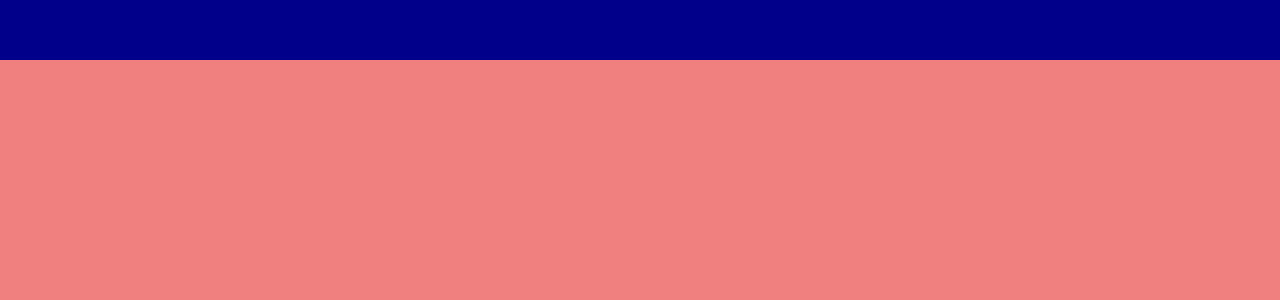
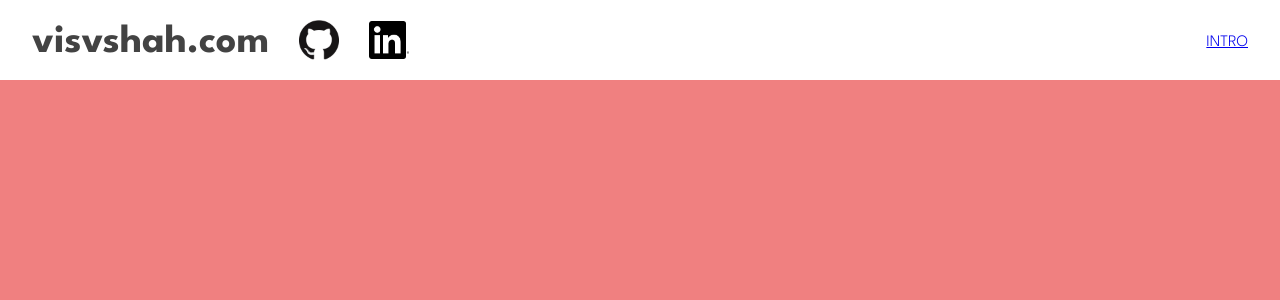
Before and after one commit to VisvShah/visvshah.github.io, a React (Create React App) app: page / in a window 1280 px wide. Shown: the top 300 px of the page. Built offline with nearby package versions, Linux system fonts and the light colour scheme.

Commit message:
Navigation Bar Part 1
-Added Navigation Bar (topBar) that has a link to the about page of the website, a link to my gitHub, and a link to my linkedin

```diff
--- a/src/Components/About/About.jsx
+++ b/src/Components/About/About.jsx
@@ -2,7 +2,7 @@ import React from 'react'
 import './about.scss'
 export default function About() {
   return (
-    <div className='about'>
+    <div className='about' id = 'about'>
 
     </div>
   )
--- a/src/Components/Contact/Contacts.jsx
+++ b/src/Components/Contact/Contacts.jsx
@@ -2,7 +2,7 @@ import React from 'react'
 import './contacts.scss'
 export default function Contacts() {
   return (
-    <div className = 'contacts'>
+    <div className = 'contacts' id = 'contacts'>
 
     </div>
   )
--- a/src/Components/Projects/Projects.jsx
+++ b/src/Components/Projects/Projects.jsx
@@ -2,7 +2,7 @@ import React from 'react'
 import './projects.scss'
 export default function Projects() {
   return (
-    <div className = 'projects'>
+    <div className = 'projects' id = 'projects'>
 
     </div>
   )
--- a/src/Components/Skills/Skills.jsx
+++ b/src/Components/Skills/Skills.jsx
@@ -2,7 +2,7 @@ import React from 'react'
 import './skills.scss'
 export default function Skills() {
   return (
-    <div className = 'skills'>
+    <div className = 'skills' id = 'skills'>
 
     </div>
   )
--- a/src/Components/Topbar/Topbar.jsx
+++ b/src/Components/Topbar/Topbar.jsx
@@ -1,9 +1,20 @@
 import React from 'react'
 import './topbar.scss'
+import gitLogo from '../../assets/githubLogo.png'
+import linkedinLogo from '../../assets/linkedinLogo.png'
 export default function TopBar() {
   return (
     <div className = 'topbar'>
-
+        <div className = 'header'>
+            <div className="leftSide">
+                <a href = '#about' className = 'logo'>visvshah.com</a>
+                <a href = 'https://github.com/VisvShah' target='_blank' rel="noreferrer noopener"> <img src = {gitLogo} alt = 'Github Logo' className = 'gitLogo'></img></a>
+                <a href = 'www.linkedin.com/in/visvshah' target='_blank' rel="noreferrer noopener"> <img src = {linkedinLogo} alt = 'Linkedin Logo' className = 'linkedinLogo'></img></a>
+            </div>
+            <div className="rightSide">
+                <a href = '#about'>INTRO</a>
+            </div>
+        </div>
     </div>
   )
 }
--- a/src/Components/Topbar/topbar.scss
+++ b/src/Components/Topbar/topbar.scss
@@ -1,8 +1,39 @@
+@import "../../global.scss";
 .topbar{
     width: 100%;
-    height: 60px;
-    background-color: darkblue;
+    height: 80px;
+    background-color: white;
+    color: $mainColor;
     position: fixed;
     top: 0;
     z-index: 3;
+    overflow:hidden;
+    .header{
+        padding: 20px 32px;
+        display: flex;
+        align-items: center;
+        justify-content: space-between;
+        .leftSide{
+            display: flex;
+            align-items: center;
+            .logo{
+                font-size: 40px;
+                font-weight:700;
+                text-decoration: none;
+                color: inherit;
+            }
+            .gitLogo{
+                margin-left: 30px;
+                width: 40px;
+            }
+            .linkedinLogo{
+                margin-left: 30px;
+                width: 40px;
+            }
+        }
+        .rightSide{
+
+        }
+    }
+
 }
--- a/src/app.scss
+++ b/src/app.scss
@@ -2,19 +2,20 @@
     height: 100vh;
     .sections{
         width: 100%;
-        height: calc(100vh - 59px);
+        height: calc(100vh - 80px);
         background-color: lightsalmon;
         position: relative;
-        top: 60px;
+        top: 80px;
         scroll-snap-type: y mandatory;
         scrollbar-width: none;
+        scroll-behavior: smooth;
         overflow: scroll;
         &::-webkit-scrollbar{
             display: none;
         }
         > *{
             width: 100vw;
-            height: calc(100vh - 59px);
+            height: calc(100vh - 80px);
             scroll-snap-align: start;
         }
     }
--- /dev/null
+++ b/src/global.scss
@@ -0,0 +1 @@
+$mainColor: #434343;
```
Also changed, not shown: src/assets/githubLogo.png (added), src/assets/linkedinLogo.png (added).
